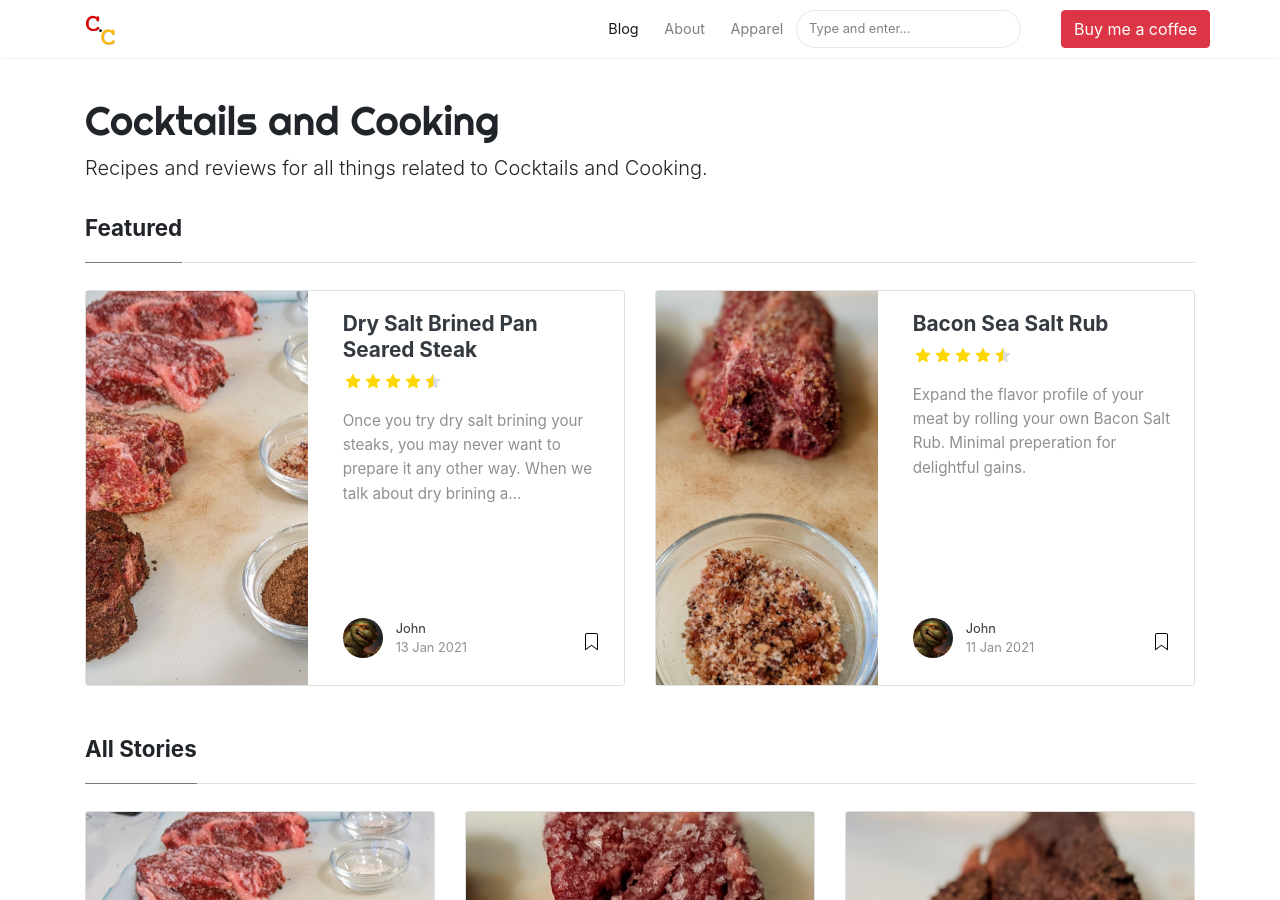
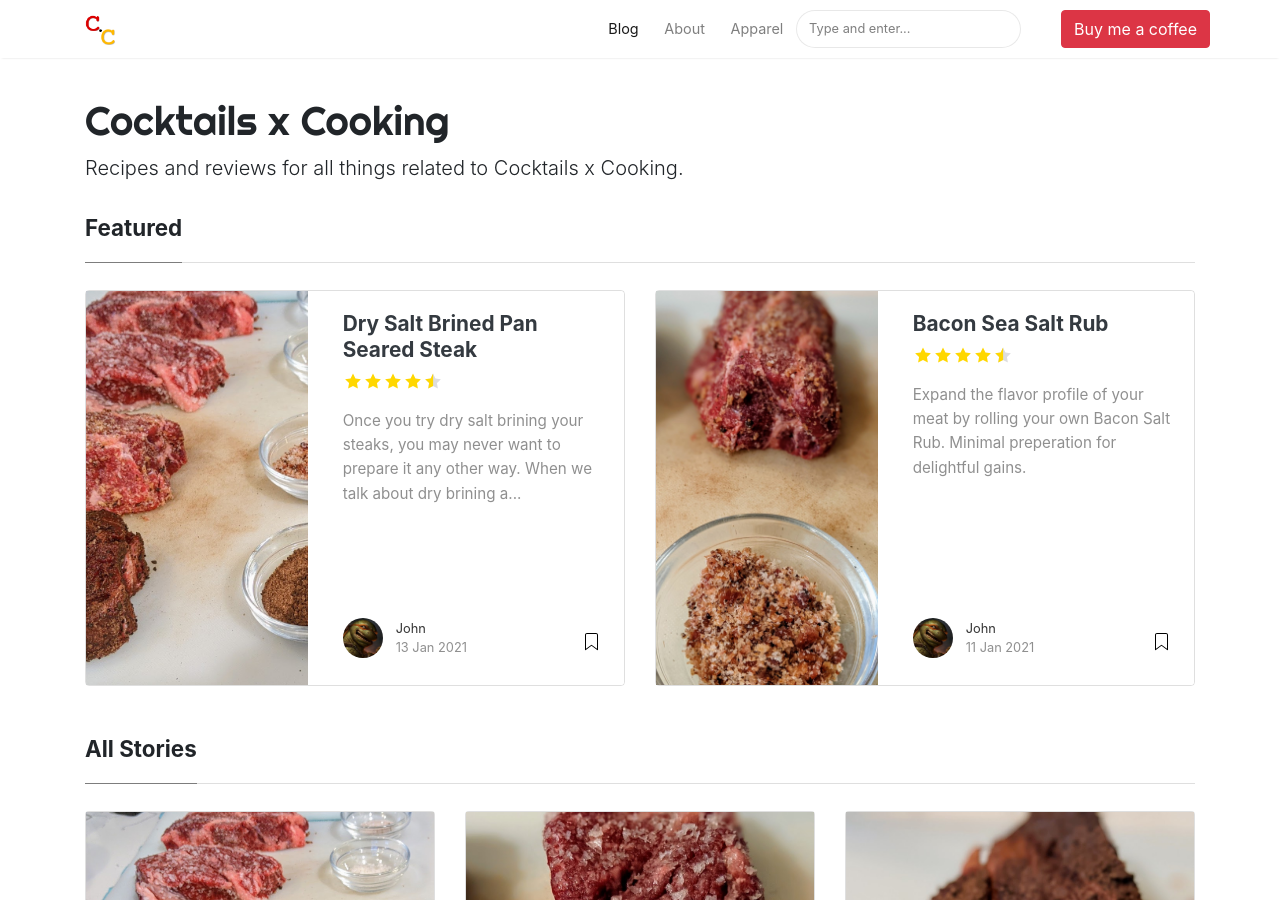
Before and after one commit to cocktailscooking/cocktailscooking.github.io, a Jekyll site: the page built from index.html, in a window 1280 px wide and 900 px high. Built offline with Jekyll 4.4.1, drawn with Linux system fonts in a browser that asks for light colours; nearby versions of some CDN libraries; the list of posts is cut into pages by our own code; some of the changed text lies outside the part shown.

```diff
--- a/_config.yml
+++ b/_config.yml
@@ -1,7 +1,7 @@
 # Site
-name: "Cocktails and Cooking"
-title: "Cocktails and Cooking"
-description: "Recipes and reviews for all things related to Cocktails and Cooking."
+name: "Cocktails x Cooking"
+title: "Cocktails x Cooking"
+description: "Recipes and reviews for all things related to Cocktails x Cooking."
 logo: 'assets/images/logo.png'
 favicon: 'assets/images/logo.png'
 baseurl: ''
@@ -22,7 +22,7 @@ authors:
     gravatar:
     email: headchef@cocktails.cooking
     web: https://cocktails.cooking
-    twitter: https://twitter.com/cocktailsncook
+    twitter: https://twitter.com/cocktailsxcook
     description: "I like to eat, drink, and mostly be merry!"
 
 # Plugins
```
